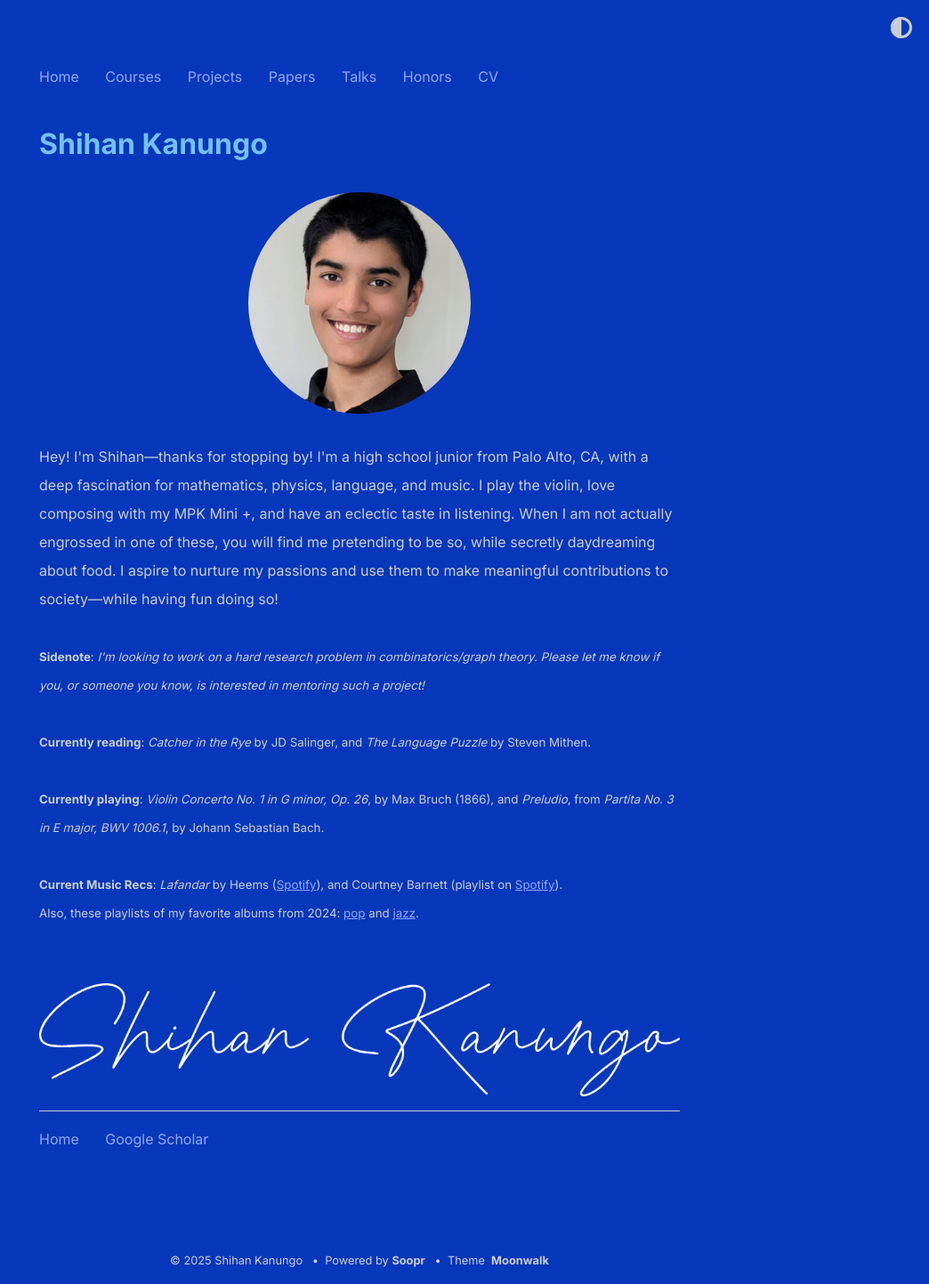
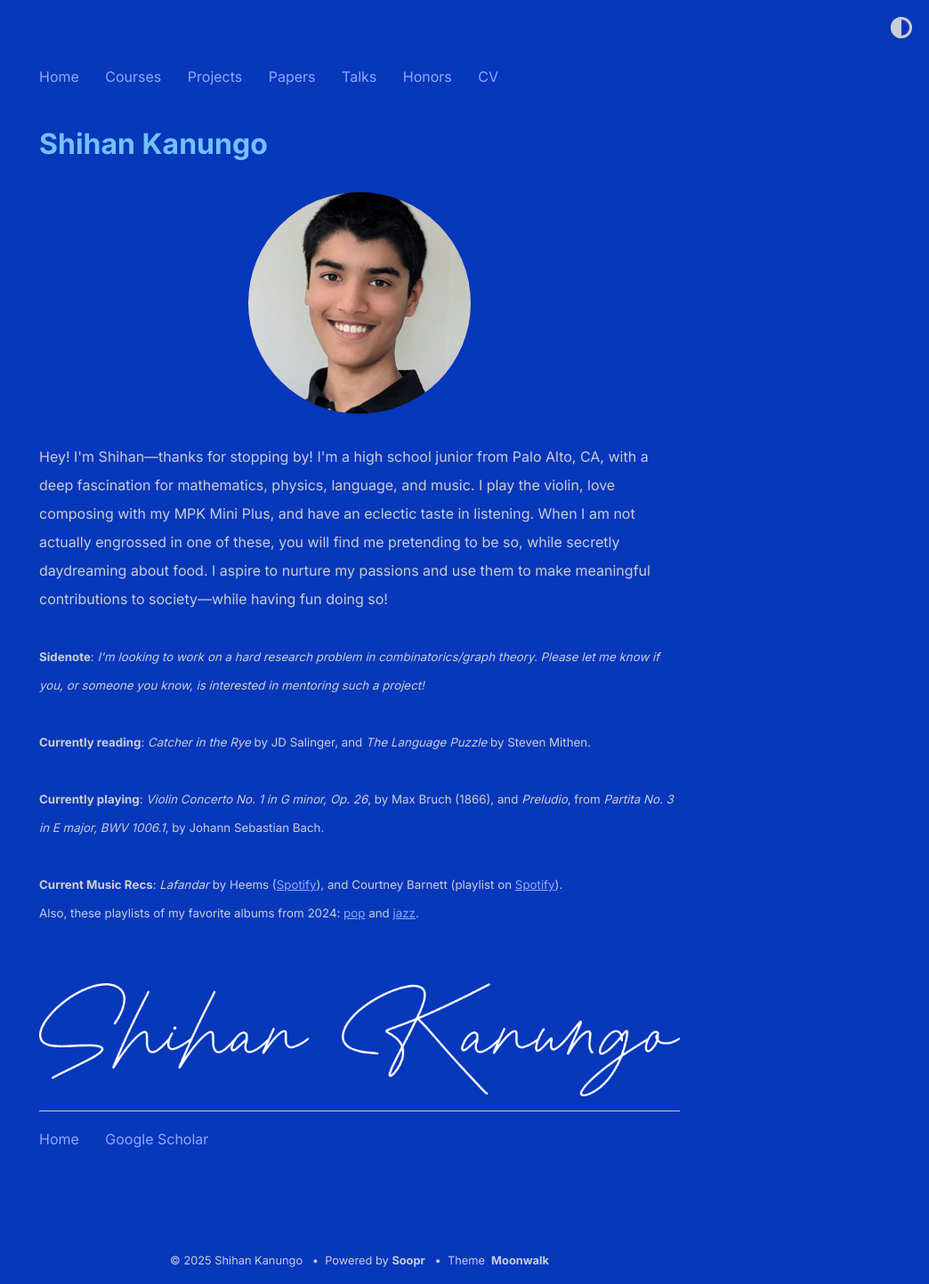
Before and after one commit to shihankanungo/shihankanungo.github.io, a Jekyll site: the page built from index.md, in a window 1280 px wide. Shown: the whole page at 89% size, without its empty margins (236-1280 px from the left). Built offline with Jekyll 4.4.1, drawn with Linux system fonts in a browser that asks for light colours.

Commit message:
Update _config.yml

```diff
--- a/_config.yml
+++ b/_config.yml
@@ -3,7 +3,7 @@
 url: https://www.shihankanungo.github.io/shihanmoonwalk/ # root address of the site
 description: > # description of the site (multiple lines allowed)
   <img src="photo.png" alt="Avatar" style="width:250px; border-radius:50%;"> <br />
-  Hey! I'm Shihan&mdash;thanks for stopping by! I'm a high school junior from Palo Alto, CA, with a deep fascination for mathematics, physics, language, and music. I play the violin, love composing with my MPK Mini +, and have an eclectic taste in listening. When I am not actually engrossed in one of these, you will find me pretending to be so, while secretly daydreaming about food. I aspire to nurture my passions and use them to make meaningful contributions to society&mdash;while having fun doing so!
+  Hey! I'm Shihan&mdash;thanks for stopping by! I'm a high school junior from Palo Alto, CA, with a deep fascination for mathematics, physics, language, and music. I play the violin, love composing with my MPK Mini Plus, and have an eclectic taste in listening. When I am not actually engrossed in one of these, you will find me pretending to be so, while secretly daydreaming about food. I aspire to nurture my passions and use them to make meaningful contributions to society&mdash;while having fun doing so!
           <br /><br />
 
           <small><b>Sidenote</b>: <i>I'm looking to work on a hard research problem in combinatorics/graph theory. Please let me know if you, or someone you know, is interested in mentoring such a project! </i></small>
```
